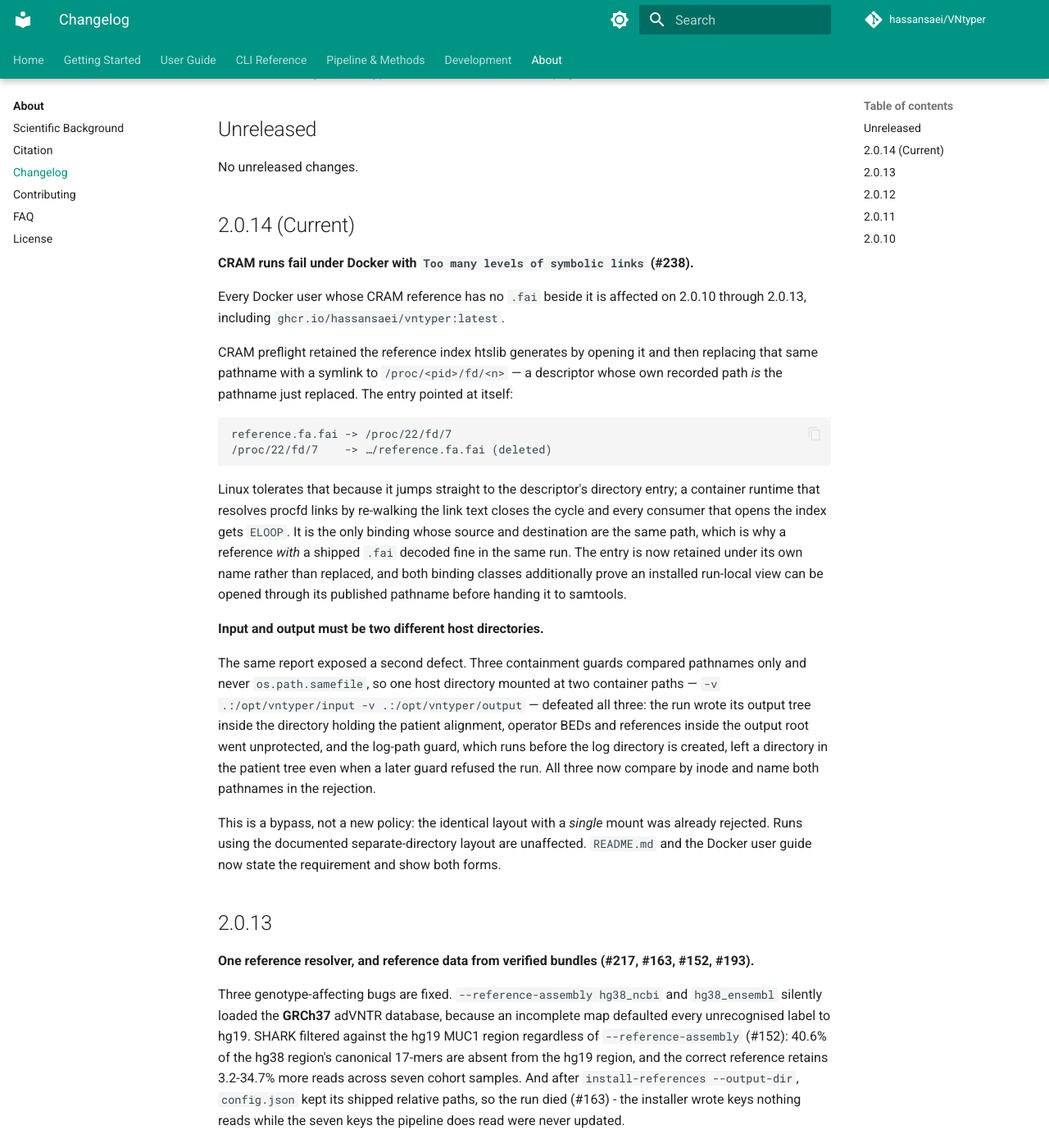
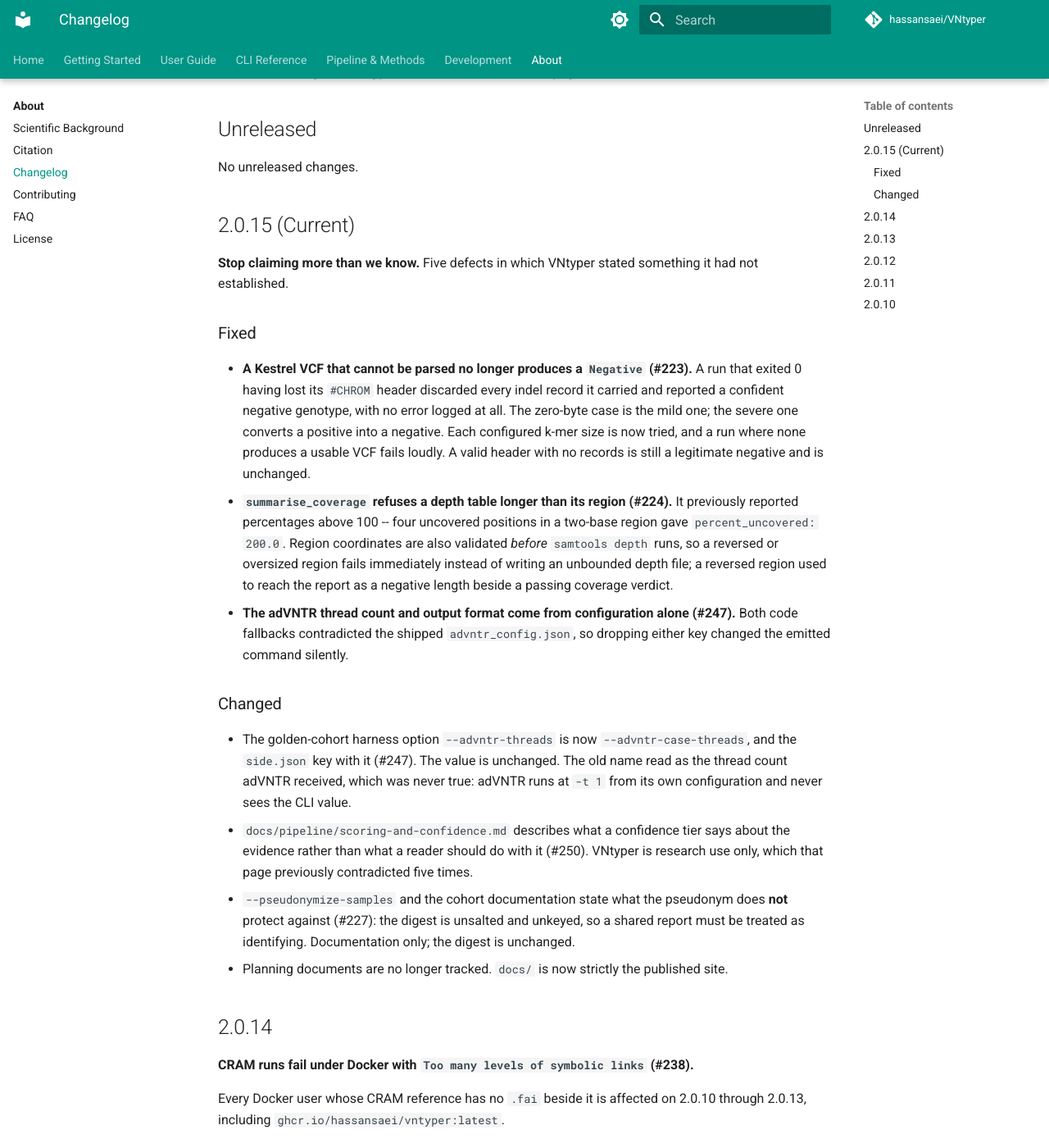
Before and after one commit to hassansaei/VNtyper, an MkDocs documentation site: the page built from docs/about/changelog.md, in a window 1280 px wide and 1400 px high, scrolled down 193 px. Shown: the whole window at 82% size. Built offline with MkDocs 1.6.1 and Material for MkDocs 9.7.7, drawn with Linux system fonts in a browser that asks for light colours; comment, search, counter and statistics services are not loaded.

Commit message:
chore(release): 2.0.15

```diff
--- a/docs/about/changelog.md
+++ b/docs/about/changelog.md
@@ -6,7 +6,44 @@ All notable changes to VNtyper 2 are documented on this page.
 
 No unreleased changes.
 
-## 2.0.14 (Current)
+## 2.0.15 (Current)
+
+**Stop claiming more than we know.** Five defects in which VNtyper stated something it
+had not established.
+
+### Fixed
+
+- **A Kestrel VCF that cannot be parsed no longer produces a `Negative` (#223).** A run
+  that exited 0 having lost its `#CHROM` header discarded every indel record it carried
+  and reported a confident negative genotype, with no error logged at all. The zero-byte
+  case is the mild one; the severe one converts a positive into a negative. Each
+  configured k-mer size is now tried, and a run where none produces a usable VCF fails
+  loudly. A valid header with no records is still a legitimate negative and is unchanged.
+- **`summarise_coverage` refuses a depth table longer than its region (#224).** It
+  previously reported percentages above 100 -- four uncovered positions in a two-base
+  region gave `percent_uncovered: 200.0`. Region coordinates are also validated *before*
+  `samtools depth` runs, so a reversed or oversized region fails immediately instead of
+  writing an unbounded depth file; a reversed region used to reach the report as a
+  negative length beside a passing coverage verdict.
+- **The adVNTR thread count and output format come from configuration alone (#247).**
+  Both code fallbacks contradicted the shipped `advntr_config.json`, so dropping either
+  key changed the emitted command silently.
+
+### Changed
+
+- The golden-cohort harness option `--advntr-threads` is now `--advntr-case-threads`,
+  and the `side.json` key with it (#247). The value is unchanged. The old name read as
+  the thread count adVNTR received, which was never true: adVNTR runs at `-t 1` from its
+  own configuration and never sees the CLI value.
+- `docs/pipeline/scoring-and-confidence.md` describes what a confidence tier says about
+  the evidence rather than what a reader should do with it (#250). VNtyper is research
+  use only, which that page previously contradicted five times.
+- `--pseudonymize-samples` and the cohort documentation state what the pseudonym does
+  **not** protect against (#227): the digest is unsalted and unkeyed, so a shared report
+  must be treated as identifying. Documentation only; the digest is unchanged.
+- Planning documents are no longer tracked. `docs/` is now strictly the published site.
+
+## 2.0.14
 
 **CRAM runs fail under Docker with `Too many levels of symbolic links` (#238).**
 
--- a/vntyper/version.py
+++ b/vntyper/version.py
@@ -1,3 +1,3 @@
 # vntyper/version.py
 
-__version__ = "2.0.14"
+__version__ = "2.0.15"
```
Also changed, not shown: 1 other file.
